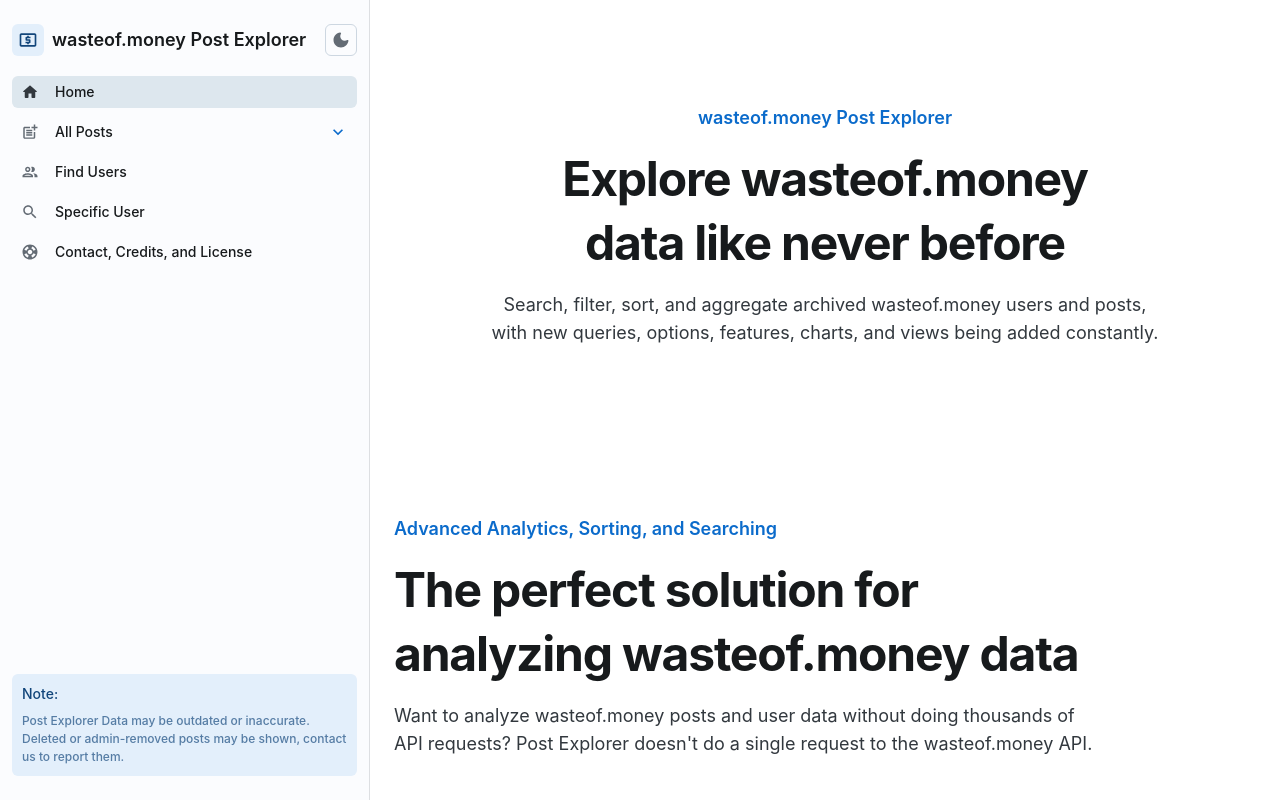
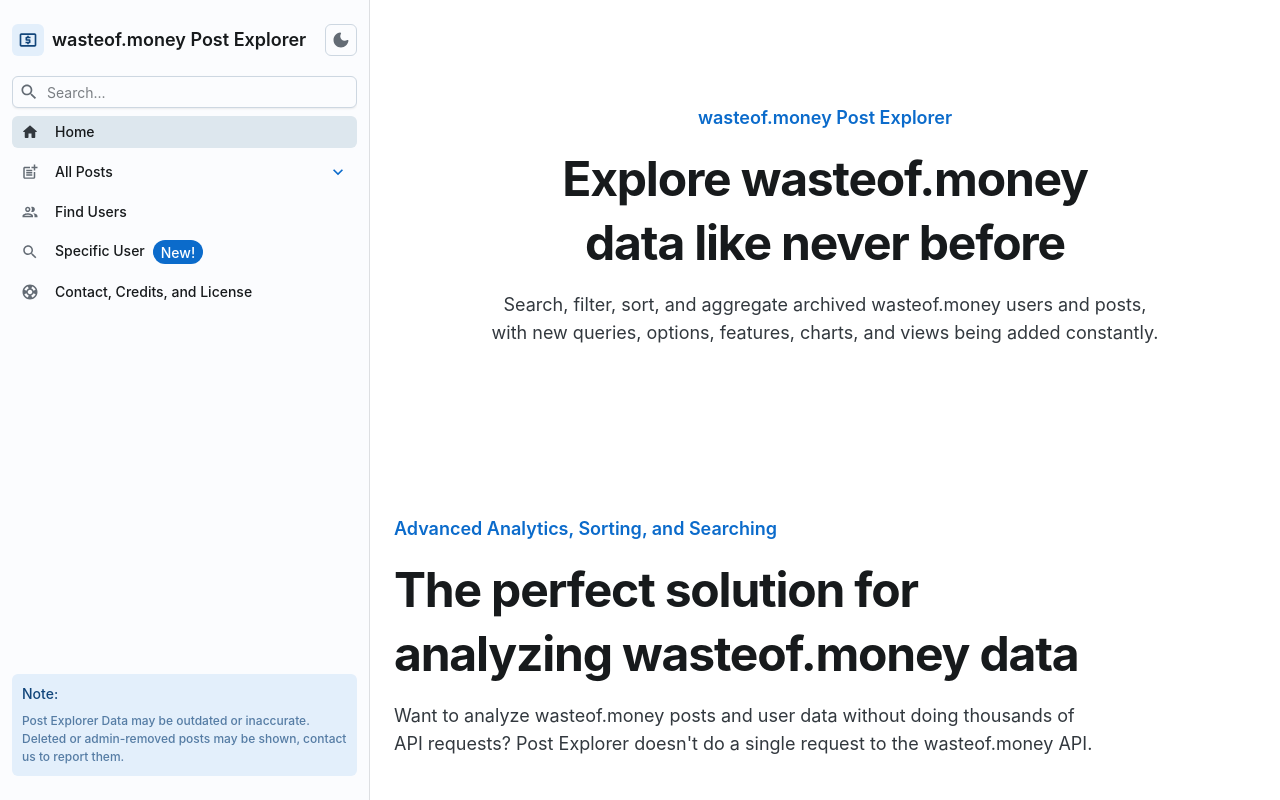
Before and after one commit to imadeanaccount1/wasteofpostexplorer, a Next.js app: page / in a window 1280 px wide. Built offline with nearby package versions, Linux system fonts and the light colour scheme.

Commit message:
Add autocomplete user search

```diff
--- /dev/null
+++ b/app/api/autocompleteUsers/route.ts
@@ -0,0 +1,79 @@
+const { MongoClient } = require("mongodb");
+import { type NextRequest } from "next/server";
+// @ts-ignore
+import { get, set } from 'lodash';
+const rateLimit = 20; // Number of allowed requests per minute
+
+const rateLimiter = {};
+
+const rateLimiterMiddleware = (ip: any) => {
+  const now = Date.now();
+  const windowStart = now - 60 * 1000; // 1 minute ago
+
+  const requestTimestamps = get(rateLimiter, ip, []).filter((timestamp: any) => timestamp > windowStart);
+  requestTimestamps.push(now);
+
+  set(rateLimiter, ip, requestTimestamps);
+
+  return requestTimestamps.length <= rateLimit;
+};
+export async function GET(request: NextRequest) {
+  const ip : any = request.headers.get('x-real-ip') ||  request.ip;
+
+  if (!rateLimiterMiddleware(ip)) {
+    return Response.json({ error: 'Rate Limited' }, { status: 429 })
+    // return Response.status(429).json({ message: 'Too Many Requests' });
+  }
+  const uri = process.env.CONNECTION_STRING;
+  const client = new MongoClient(uri);
+  const searchParams = request.nextUrl.searchParams;
+
+  const search = searchParams.get("search");
+  const advanced = searchParams.get("advanced");
+  console.log(advanced)
+
+  try {
+    const database = client.db("womposts");
+    const users = database.collection("users");
+
+    const userlistpipeline = [
+      {
+        $sort: {"stats.followers": -1}
+      },
+    {
+        $limit: advanced=="true" ? 6 : 10
+    }
+    ];
+    if (search!=null && search!="" && search != undefined) {
+    userlistpipeline.splice(0, 0, {
+      // @ts-ignore
+      $search: {
+          "autocomplete": {
+              "query": search,
+              "path": "name",
+              "fuzzy": {
+                "maxEdits": 2,
+                "prefixLength": 3
+            }                }
+      }
+  })
+}else {
+  console.log('equals null')
+
+}
+
+    const userslist = users.aggregate(userlistpipeline);
+    const userslistdata = [];
+    for await (const doc of userslist) {
+      console.log(doc);
+      userslistdata.push(doc);
+    }
+   return Response.json({
+    users: userslistdata
+   })
+  } finally {
+    await client.close();
+
+    // Ensures that the client will close when you finish/error
+  }
+}
--- /dev/null
+++ b/app/components/SearchComponent.tsx
@@ -0,0 +1,184 @@
+import Image from 'next/image'
+import SearchIcon from '@mui/icons-material/Search';
+import Stack from "@mui/joy/Stack";
+import React from "react";
+import Autocomplete from '@mui/joy/Autocomplete';
+import AutocompleteOption from '@mui/joy/AutocompleteOption';
+import AutocompleteListbox from '@mui/joy/AutocompleteListbox';
+import CircularProgress from '@mui/joy/CircularProgress'
+import { Typography } from '@mui/joy';
+import {useRouter} from "next/navigation";
+
+function sleep(duration: number): Promise<void> {
+    return new Promise<void>((resolve) => {
+      setTimeout(() => {
+        resolve();
+      }, duration);
+    });
+  }
+
+export default function SearchComponent(props: any) {
+    const router = useRouter();
+    const [results, setResults] = React.useState<any>([])
+    const [search, setSearch] = React.useState("");
+    const [open, setOpen] = React.useState(false);
+
+
+
+const Listbox = React.forwardRef<HTMLUListElement, any>((props2, ref) => (
+    <AutocompleteListbox
+      ref={ref}
+
+      {...props2}
+      variant="plain"
+      size="sm"
+      sx={{
+        // '--List-padding': '0px',
+        // '--List-radius': '0px',
+        // '--ListItem-paddingX': '8px',
+        // '--ListItem-paddingY': '8px',
+        position: 'absolute',
+        top: props.advanced ? '32px' : '42px',
+        minWidth: '100%',
+        display: open ? 'block' : 'none',
+      }}
+    />
+  ));
+  Listbox.displayName = 'Listbox';
+    const loading = open && results.length === 0;
+    React.useEffect(() => {
+      if (!open) {
+        setResults([]);
+      }
+    }, [open]);
+    return (
+      <Stack sx={{width: '100%', position: 'relative'}} direction="column" spacing={1} alignItems="center">
+      <Autocomplete
+      onChange={(event, newValue, reason) => {
+        console.log("CHANGED!!!")
+
+        if (
+          event.type === 'keydown' &&
+          (event as React.KeyboardEvent).key === 'Backspace' &&
+          reason === 'removeOption'
+        ) {
+          return;
+        }
+        if (reason!="selectOption") return;
+        if (newValue.type == "user") {
+        router.push(`/users/${newValue.name}`)
+        } else {
+          router.push(`/posts?filters=[{"field":"name", "operation":"==", "value":"${newValue.name}"}]`)
+        }
+
+        setSearch(newValue!);
+      }}
+      sx={{width: '100%'}}
+      forcePopupIcon={false}
+      slots={{ listbox: Listbox }}
+
+      size={props.advanced ? "sm" : "lg"}
+          placeholder={props.advanced ? "Search..." : "Search by username"}
+          type="search"
+          endDecorator={
+            loading ? (
+              <CircularProgress size="sm" sx={{ bgcolor: 'background.surface' }} />
+            ) : null
+          }          open={open}
+        onOpen={async () => {
+          if (!props.advanced) {
+            setOpen(true);
+
+          const value =  search;
+
+            await sleep(500); // For demo purposes.
+            console.log(value, search)
+            if (value == search) {
+              console.log('still the same!')
+              setResults([])
+            fetch("../api/autocompleteUsers?advanced=" + props.advanced + "&search=" + search).then((data) => data.json()).then(res => {
+              // wait 1 second
+              const userslist = [...res.users]
+              const val = userslist.reduce((list: any, elem, i) => {
+                const it = {...elem}
+                it.type = "user"
+                list.push(it);
+                if (props.advanced) {
+                const it2 = {...elem}
+                it2.type = "posted by"
+                list.push(it2);
+                }
+
+                return list;
+              }, []);
+              setResults(val)
+
+
+              console.log(res)
+            })
+            }
+        }
+
+        }}
+        onClose={() => {
+          setOpen(false);
+        }}
+          inputValue={search}
+          startDecorator={<SearchIcon />}
+
+          onInputChange={async(event, value)=> {
+            console.log('HELLO')
+            setOpen(true);
+
+            setSearch(value)
+
+              await sleep(500); // For demo purposes.
+              console.log(value, search)
+              if (value == search) {
+                console.log('still the same!')
+              }
+              setResults([])
+              fetch("../api/autocompleteUsers?advanced=" + props.advanced + "&search=" + value).then((data) => data.json()).then(res => {
+                // wait 1 second
+                // .map((option: any) => {
+        //     const object = option
+        //     object.type = "user"
+        //     return object
+        // })
+                const userslist = [...res.users]
+                const val = userslist.reduce((list: any, elem, i) => {
+                  const it = {...elem}
+                  it.type = "user"
+                  list.push(it);
+                  if (props.advanced) {
+                  const it2 = {...elem}
+                  it2.type = "posted by"
+                  list.push(it2);
+                  }
+
+                  return list;
+                }, []);
+                setResults(val)
+                console.log(res)
+              })
+
+
+          }}
+          options={results}
+          getOptionLabel={(option: any) => option.name}
+
+          loading={loading}
+          renderOption={(props2, option: any, { selected }) => (
+            <AutocompleteOption {...props2}>
+                { props.advanced ? (
+                <Typography sx={{marginRight: '8px'}} level="title-sm">{option.type}:</Typography>
+          ) : null}
+              <Image style={{marginRight: '8px'}} alt={option.name + "'s profile picture"} src={"https://api.wasteof.money/users/" + option.name + "/picture"} width={18} height={18} />
+                <Typography level="title-sm">{option.name}</Typography>
+            </AutocompleteOption>
+          )}
+          // disableClearable
+        />
+        </Stack>
+    )
+  }
--- a/app/components/Sidebar.tsx
+++ b/app/components/Sidebar.tsx
@@ -13,7 +13,6 @@ import Stack from "@mui/joy/Stack";
 import PostAddOutlinedIcon from "@mui/icons-material/PostAddOutlined";
 import SupportIcon from "@mui/icons-material/Support";
 import HomeRoundedIcon from "@mui/icons-material/HomeRounded";
-import CloseRoundedIcon from "@mui/icons-material/CloseRounded";
 import KeyboardArrowDownIcon from "@mui/icons-material/KeyboardArrowDown";
 import Link from "@mui/joy/Link";
 import ColorSchemeToggle from "./ColorSchemeToggle";
@@ -24,6 +23,7 @@ import ShuffleIcon from "@mui/icons-material/Shuffle";
 import GroupOutlinedIcon from "@mui/icons-material/GroupOutlined";
 import Image from "next/image";
 import SearchIcon from "@mui/icons-material/Search";
+import SearchComponent from "./SearchComponent";
 
 function Toggler({
   defaultExpanded = false,
@@ -132,6 +132,7 @@ export default function Sidebar(props: { user: string; page: string }) {
             "--ListItem-radius": (theme) => theme.vars.radius.sm,
           }}
         >
+          <SearchComponent advanced={true} />
           <ListItem>
             <ListItemButton
               component="a"
@@ -249,7 +250,7 @@ export default function Sidebar(props: { user: string; page: string }) {
             >
               <SearchIcon sx={{ marginRight: "8px" }} />
               <ListItemContent>
-                <Typography level="title-sm">Specific User</Typography>
+                <Typography level="title-sm">Specific User<Chip sx={{marginLeft: '8px'}} color="primary" variant="solid">New!</Chip></Typography>
               </ListItemContent>
             </ListItemButton>
           </ListItem>
--- a/app/components/post.module.css
+++ b/app/components/post.module.css
@@ -2,3 +2,8 @@
     max-width: 100% !important;
 
 }
+
+.postContent > p {
+    text-wrap: wrap;
+    word-wrap: break-word;
+}
```
Also changed, not shown: app/components/FindSpecificUser.tsx (+13 -30 lines).
